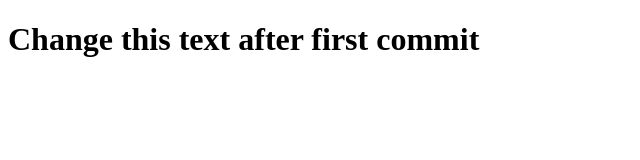
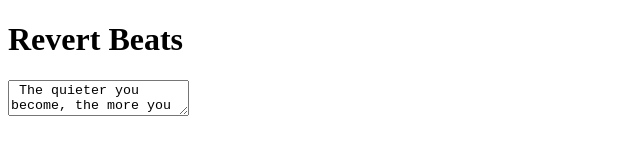
Before and after one commit to reaganbeck8/TechSkills, a plain HTML site: page index.html in a window 1280 px wide. Shown: the whole page, without its empty margins (0-640 px from the left). Drawn offline with Linux system fonts and the light colour scheme.

Commit message:
Second Commit

```diff
--- a/index.html
+++ b/index.html
@@ -3,7 +3,9 @@
 <head>
     <title>Pushing to Github</title>
 </head>
-<body>
-    <h1>Change this text after first commit</h1>
+  <body>
+    <h1>Revert Beats</h1>
+<textarea> The quieter you become, the more you hear.
+</textarea>
 </body>
 </html>
```
